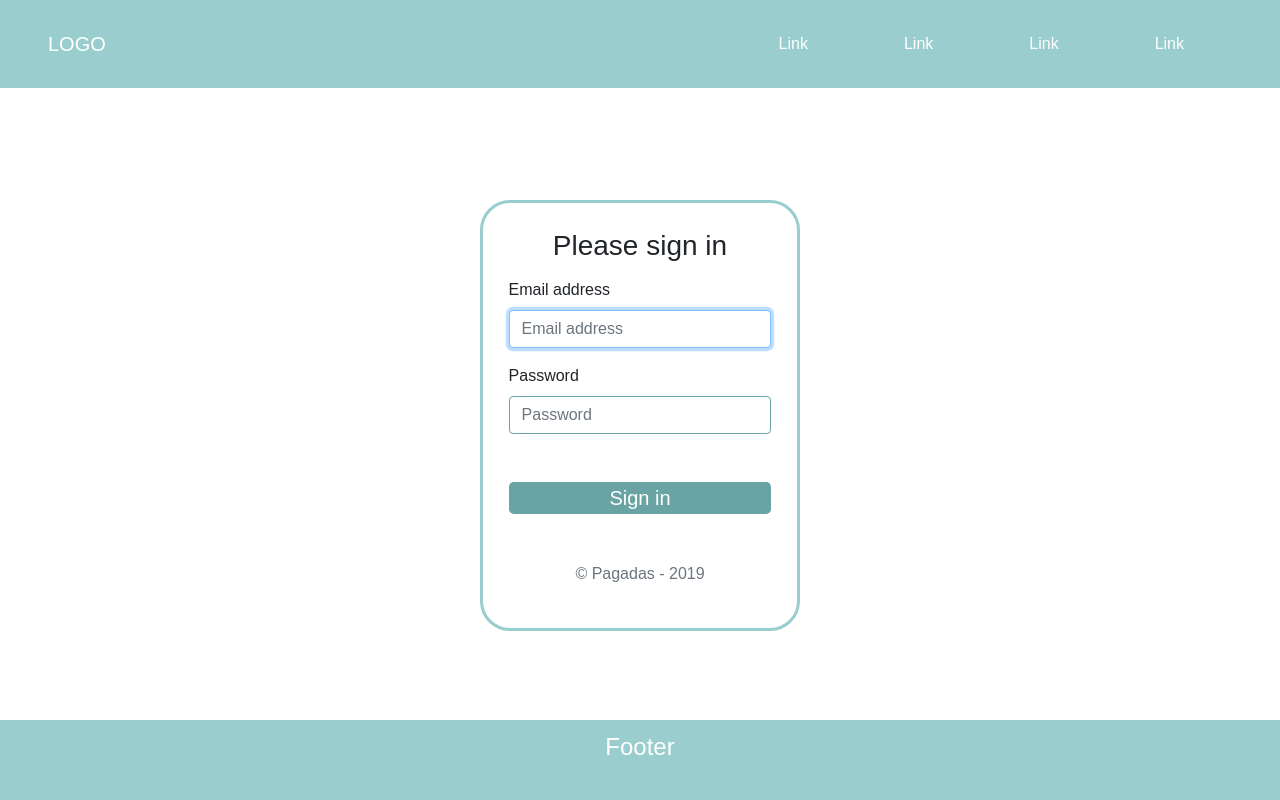
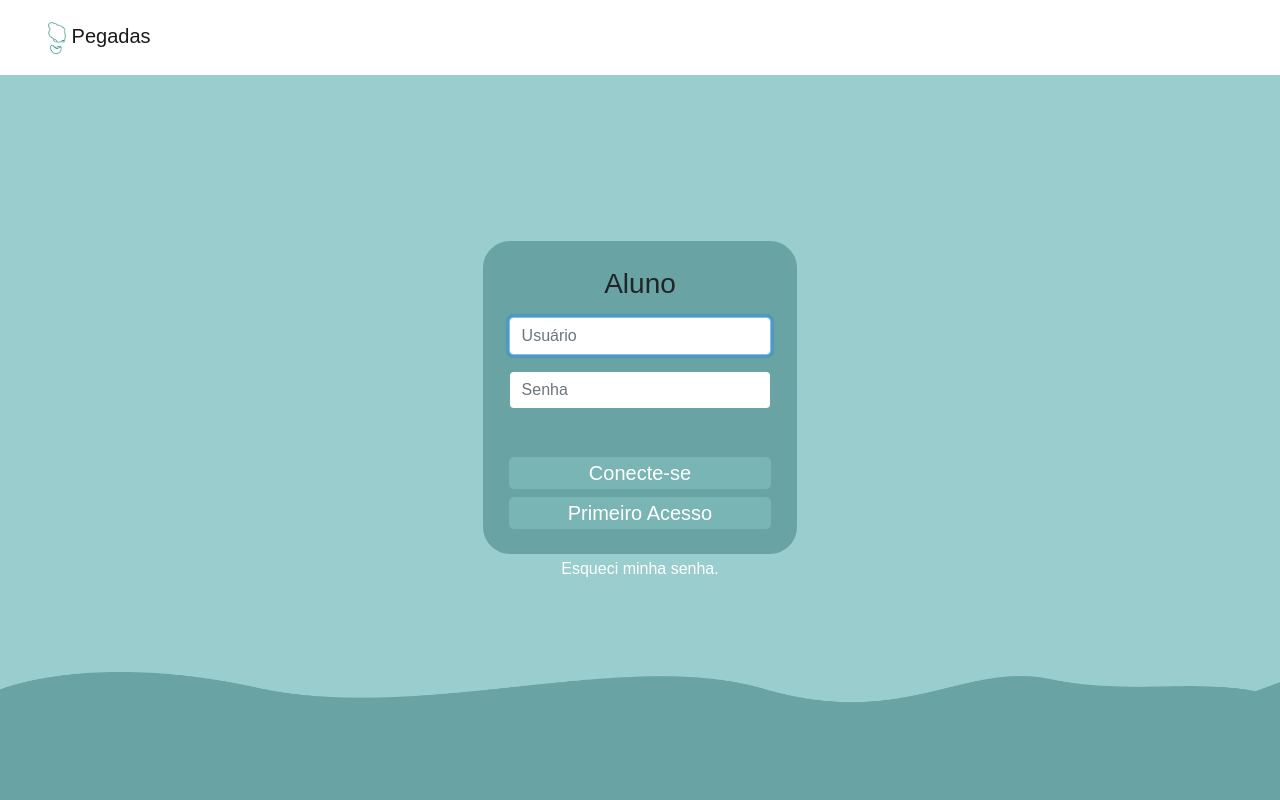
Before and after one commit to Clebson-Stuff/Desafio-Pegadas, a plain HTML site: page index.html in a window 1280 px wide. Drawn offline with nearby package versions, Linux system fonts and the light colour scheme.

Commit message:
Upgrade 0.1

```diff
--- a/css/style.css
+++ b/css/style.css
@@ -1,11 +1,12 @@
 body {
     font-family: myriad-pro, sans-serif;
+    background-color: #9ACDCE;
 }
 
 /* Navbar */
 
 nav {
-    background-color: #9ACDCE;
+    background-color: white;
 }
 
 nav a {
@@ -32,23 +33,40 @@ nav a {
 }
 
 .form-signin button {
-    background-color: #69A3A3;
+    background-color: #79B5B5;
     color: white;
 }
 
+/* Login */
+#login {
+    text-align: center;
+}
+#login form{
+    background: url(../img/background/LoginRetangulo@144x.png);
+}
+#login a{
+    color: white;
+}
 /* Footer */
 
 #footer {
-    position: absolute;
-    width: 100%;
-    height: 10%;
-    bottom: 0;
-    padding: 1%;
-    background-color: #9ACDCE;
-
+  background-image: url(../img/footer/footer@144x.png);
+  background-position: center;
+  background-repeat: no-repeat;
+  background-size: 100% 100%;
+  position: absolute;
+  width: 100%;
+  height: 100%;
+  max-height: 16%;
+  bottom: 0;
+  left: 0;
+  padding: 0;
+  margin: 0;
 }
 
 #footer h4 {
     text-align: center;
     color: white;
 }
+
+/* Icones: */
--- a/index.html
+++ b/index.html
@@ -1,5 +1,5 @@
 <!doctype html>
-<html lang="en">
+<html lang="pt-Br">
 
 <head>
     <!-- Required meta tags -->
@@ -12,62 +12,48 @@
     <!-- Style da pagina -->
     <link rel="stylesheet" href="css/style.css" type="text/css">
 
+    <!-- Animação-->
+    <link rel="stylesheet" href="css/animate.css" type="text/css"></link>
     <title>Pegadas</title>
 </head>
 
 <body>
     <!-- Nav da pagina -->
-    <nav class="navbar navbar-expand-lg  fixed-top p-3 pl-5 pr-5">
-        <a class="navbar-brand" href="#">LOGO</a>
-        <button class="navbar-toggler" type="button" data-toggle="collapse" data-target="#navbarNavAltMarkup" aria-controls="navbarNavAltMarkup" aria-expanded="false" aria-label="Toggle navigation">
-            <span class="navbar-toggler-icon"></span>
-        </button>
-        <div class="collapse navbar-collapse justify-content-end" id="navbarNavAltMarkup">
-            <ul class="nav  justify-content-center">
-                <li class="nav-item">
-                    <a class="nav-link p-3 pl-5 pr-5" href="#">Link</a>
-                </li>
-                <li class="nav-item">
-                    <a class="nav-link  p-3 pl-5 pr-5" href="#">Link</a>
-                </li>
-                <li class="nav-item">
-                    <a class="nav-link  p-3 pl-5 pr-5" href="#">Link</a>
-                </li>
-                <li class="nav-item">
-                    <a class="nav-link  p-3 pl-5 pr-5" href="#" tabindex="-1" aria-disabled="true">Link</a>
-                </li>
-            </ul>
-        </div>
+    <nav class="navbar navbar-light  fixed-top p-3 pl-5 pr-5">
+        <a class="navbar-brand" href="#">
+            <img src="img/navbar/logo@144x.png" width="18" height="32" alt="">
+            Pegadas
+        </a>
+
+
         <!-- Fim da nav -->
     </nav>
 
     <!-- Login -->
     <section id="login">
+        <h2>oi</h2>
         <form class="form-signin mx-auto">
 
-            <h1 class="h3 mb-3 font-weight-normal">Please sign in</h1>
+            <h1 class="h3 mb-3 font-weight-normal">Aluno</h1>
 
             <div class="form-label-group mb-3">
-                <label for="inputEmail">Email address</label>
-                <input type="email" id="inputEmail" class="form-control" placeholder="Email address" required="" autofocus="">
+                <input type="text" id="inputEmail" class="form-control" placeholder="Usuário" required="" autofocus="">
             </div>
 
             <div class="form-label-group mb-5">
-                <label for="inputPassword">Password</label>
-                <input type="password" id="inputPassword" class="form-control" placeholder="Password" required="">
+                <input type="password" id="inputPassword" class="form-control" placeholder="Senha" required="">
             </div>
 
-            <button class="btn btn-lg  btn-block p-0" type="submit">Sign in</button>
-            <p class="mt-5 mb-3 text-muted text-center">© Pagadas - 2019</p>
+            <button class="btn btn-lg  btn-block p-0" type="submit">Conecte-se</button>
+            <button class="btn btn-lg  btn-block p-0" href="">Primeiro Acesso</button>
         </form>
+        <a href="#">Esqueci minha senha.</a>
         <!-- Fim do login -->
     </section>
 
     <!-- Footer da pagina -->
-    <section id="footer">
-        <h4>Footer</h4>
-        <!-- Fim footer -->
-    </section>
+    <section id="footer"></section>
+
 
 </body>
 
```
